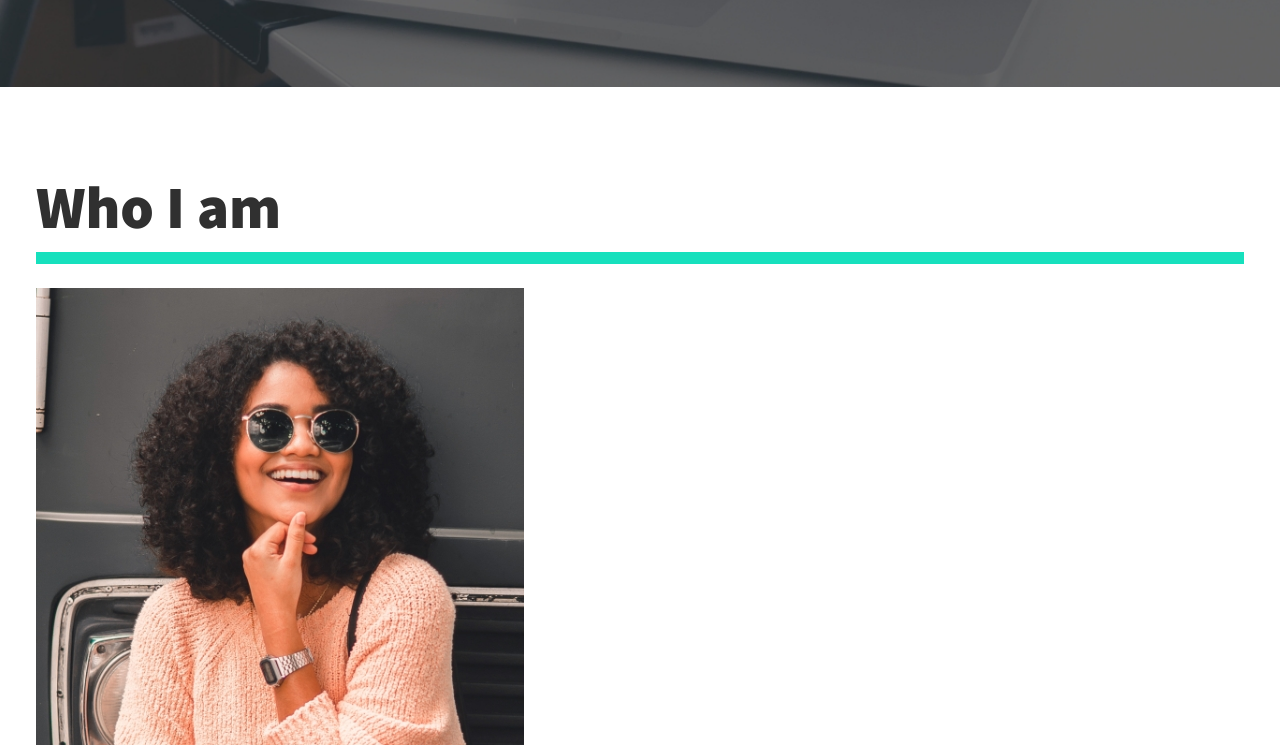
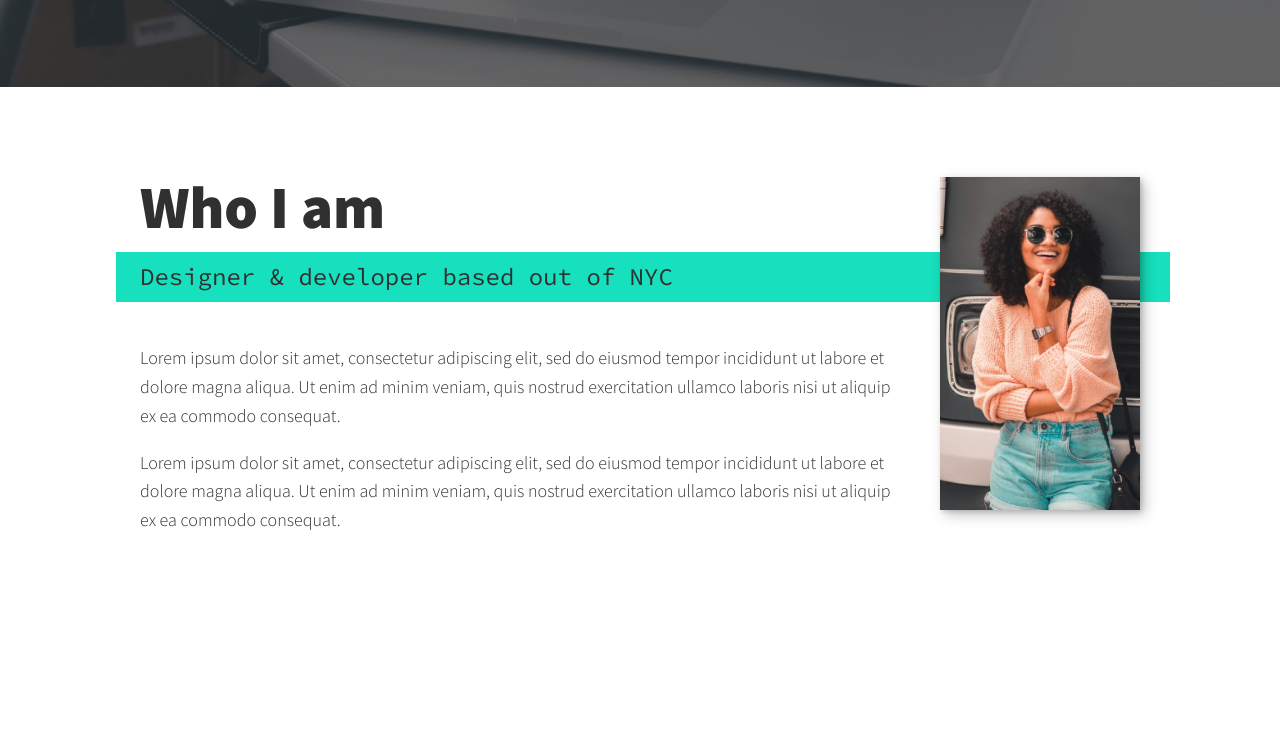
Before and after one commit to StevenACZ/Portfolio_Dev, a website: page index.html in a window 1280 px wide. Shown: the part 1094-1839 px from the top of the page. Drawn offline with nearby package versions, Linux system fonts and the light colour scheme.

Commit message:
Styling about me section

```diff
--- a/index.html
+++ b/index.html
@@ -78,14 +78,18 @@
   <!--ABOUT ME-->
   <section class="about-me" id="about">
     <h2 class="section__title section__title--about">Who I am</h2>
-    <p class="section__subtitle section__subtitle--about"></p>
+    <p class="section__subtitle section__subtitle--about">Designer & developer based out of NYC</p>
 
     <div class="about-me__body">
-      <p></p>
-      <p></p>
+      <p>
+        Lorem ipsum dolor sit amet, consectetur adipiscing elit, sed do eiusmod tempor incididunt ut labore et dolore magna aliqua. Ut enim ad minim veniam, quis nostrud exercitation ullamco laboris nisi ut aliquip ex ea commodo consequat.
+      </p>
+      <p>
+        Lorem ipsum dolor sit amet, consectetur adipiscing elit, sed do eiusmod tempor incididunt ut labore et dolore magna aliqua. Ut enim ad minim veniam, quis nostrud exercitation ullamco laboris nisi ut aliquip ex ea commodo consequat.
+      </p>
     </div>
 
-    <img src="./src/img/dev-jane-02.jpg" alt="About me image">
+    <img src="./src/img/dev-jane-02.jpg" alt="About me image" class="about-me__img">
   </section>
 
   <!--MY WORK-->
--- a/src/sass/pages/_home.scss
+++ b/src/sass/pages/_home.scss
@@ -1,5 +1,5 @@
 /////////////////////////////////////////////////////////////
-//--(INTRO SECTION)---------------------------------------//
+//--(INTRO | SECTION)-------------------------------------//
 ///////////////////////////////////////////////////////////
 .intro {
   position: relative;
@@ -43,7 +43,7 @@
 }
 
 /////////////////////////////////////////////////////////////
-//--(MY SERVICES SECTION)----------------------------------//
+//--(MY SERVICES | SECTION)-------------------------------//
 ///////////////////////////////////////////////////////////
 .my-services {
   background-color: var(--clr-dark);
@@ -90,3 +90,46 @@
     margin-left: 2em;
   }
 }
+
+/////////////////////////////////////////////////////////////
+//--(ABOUT ME | SECTION)----------------------------------//
+///////////////////////////////////////////////////////////
+.about-me {
+  max-width: 1000px;
+  margin: 0 auto;
+
+  &__img {
+    box-shadow: var(--bs);
+  }
+}
+
+@media (min-width: 600px) {
+  .about-me {
+    display: grid;
+    grid-template-columns: 1fr 200px;
+    grid-template-areas: "title img"
+                         "subtitle img"
+                         "text img";
+    grid-column-gap: 2em;
+
+    &__img {
+      grid-area: img;
+      position: relative;
+      z-index: 2;
+    }
+  }
+
+  .section__title--about {
+    grid-area: title;
+  }
+
+  .section__subtitle--about {
+    grid-column: 1 / -1;
+    grid-row: 2;
+    position: relative;
+    left: -1em;
+    width: calc(100% - .1em);
+    padding-left: 1em;
+    padding-right: calc(200px - 7em);
+  }
+}
```
Also changed, not shown: src/css/style.css.
